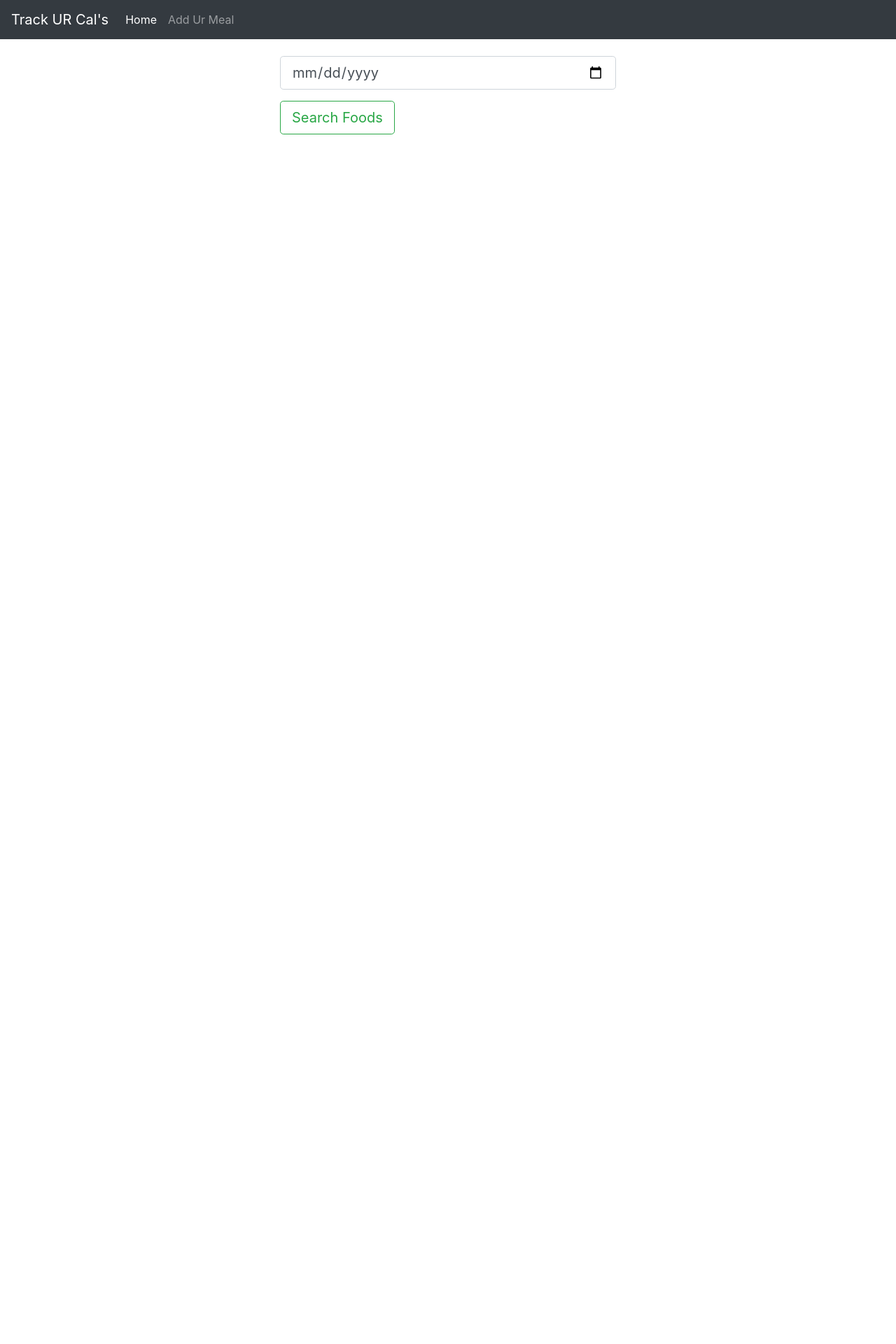
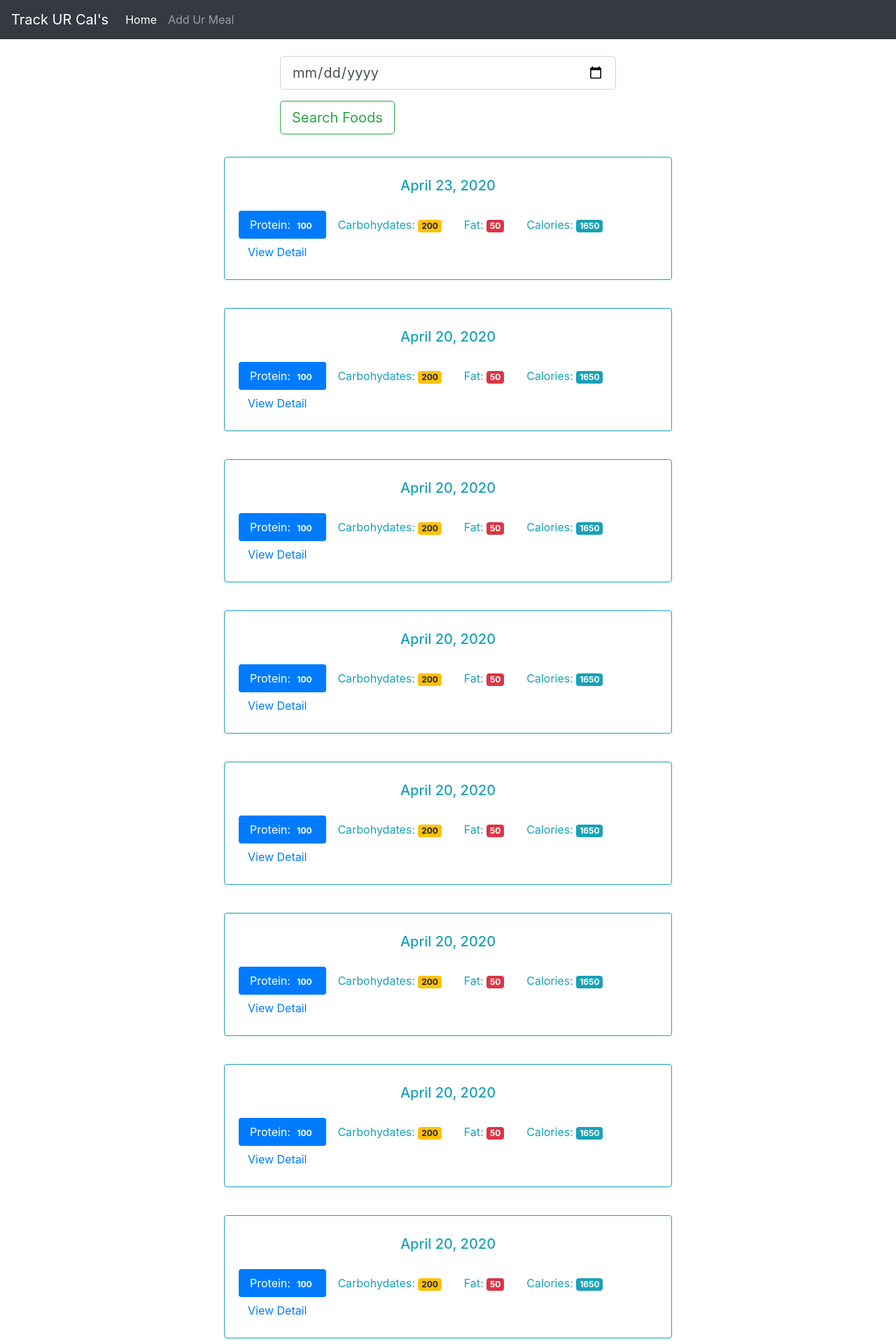
Before and after one commit to Krom121/food-tracker, a Flask app: page / in a window 1280 px wide. Shown: the top 1920 px of the page at 70% size. Before the commit the page ends 192 px from the top, so only its background shows below. Run offline with Flask 2, Linux system fonts and the light colour scheme; data comes from the database, SQL or seed files in the repository; both versions use the stored data as it was after the commit; some libraries are stand-ins or nearby versions.

Commit message:
added links for view detail

```diff
--- a/app.py
+++ b/app.py
@@ -25,7 +25,7 @@ def close_db(error):
 
 @app.route('/', methods=['GET', 'POST'])
 def index():
-    date_results = []
+
     db = get_db()
     # Search by date function on index search bar
     if request.method == 'POST':
@@ -37,19 +37,20 @@ def index():
         db.execute('insert into log_date (entry_date) values (?)', [database_date])
         db.commit()
 
-        # Query date from database for use in the index page
-        cur = db.execute('select entry_date from log_date order by entry_date desc')
-        # Get all dates from database
-        results = cur.fetchall()
+    # Query date from database for use in the index page
+    cur = db.execute('select entry_date from log_date order by entry_date desc')
+    # Get all dates from database
+    results = cur.fetchall()
 
+    date_results = []
+    # For loop to add new date format to April 19, 2020
+    for i in results:
+        single_date = {}
+        single_date['entry_date'] = i['entry_date']
+        d = datetime.strptime(str(i['entry_date']), '%Y%m%d')
+        single_date['date_result'] = datetime.strftime(d, '%B %d, %Y')
 
-        for i in results:
-            single_date = {}
-
-            d = datetime.strptime(str(i['entry_date']), '%Y%m%d')
-            single_date['entry_date'] = datetime.strftime(d, '%B %d, %Y')
-
-            date_results.append(single_date)
+        date_results.append(single_date)
 
     return render_template('home.html', title='Welcome', results=date_results)
 
@@ -63,12 +64,11 @@ def view(date):
 
     if request.method == 'POST':
     # POST food id and log_date_id into food_date table
-        db.execute('insert into food_date (food_id, log_date_id) values (?, ?)', \
-            [request.form['food-select'], date_result['id']])
+        db.execute('insert into food_date (food_id, log_date_id) values (?, ?)', [request.form['food-select'], date_result['id']])
         db.commit()
     # format the date from 20200419 to April 19, 2020
     d = datetime.strptime(str(date_result['entry_date']), '%Y%m%d')
-    result_date = datetime.strftime(d, '%B %d, %Y')
+    date_results = datetime.strftime(d, '%B %d, %Y')
     # query database for foods in database
     food_cur = db.execute('select id, name from food')
     # GET all foods from datebase
@@ -93,7 +93,7 @@ def view(date):
         totals['calories'] += food['calories']
 
 
-    return render_template('day.html', title='Food By Date', date=result_date, food_results=food_results, log_results=log_results, totals=totals)
+    return render_template('day.html', title='Food By Date', entry_date=date_result['entry_date'], date_results=date_results, food_results=food_results, log_results=log_results, totals=totals)
 
 @app.route('/food', methods=['GET', 'POST'])
 def food():
--- a/templates/day.html
+++ b/templates/day.html
@@ -7,13 +7,13 @@
           <div class="card mt-5">
             <div class="card-header">
             <!-- pass in the date form the view function  -->
-              <h3 class="card-title">{{ date }}</h3>
+              <h3 class="card-title">{{ date_results }}</h3>
             </div>
 
             <div class="card-body">
 
 
-              <form method="POST" action="{{ url_for('view', date='20200419') }}">
+              <form method="POST" action="{{ url_for('view', date=entry_date) }}">
                 <div class="form-group">
                   <select class="form-control" name="food-select">
                     {% for food in food_results %}
--- a/templates/home.html
+++ b/templates/home.html
@@ -11,13 +11,13 @@
       {% for r in results %}
     <div class="card border-info mt-4 mb-3" style="width: 100%; text-align: center;">
         <div class="card-body text-info">
-          <h5 class="card-title mt-2 mb-4">{{ r.entry_date }}</h5>
+          <h5 class="card-title mt-2 mb-4">{{ r.date_result }}</h5>
           <ul class="nav nav-pills" role="tablist">
             <li class="nav-item"><a class="nav-link active">Protein: <span class="badge">100</span></a></li>
             <li class="nav-item"><a class="nav-link">Carbohydates: <span class="badge badge-warning">200</span></a></li>
             <li class="nav-item" ><a class="nav-link">Fat: <span class="badge badge-danger">50</span></a></li>
             <li class="nav-item"><a class="nav-link">Calories: <span class="badge badge-info">1650</span></a></li>
-            <li class="nav-item"><a href="#" type="button" class="btn btn-link">View Detail</a></li>
+            <li class="nav-item"><a href="{{ url_for('view', date=r.entry_date) }}" type="button" class="btn btn-link">View Detail</a></li>
           </ul>
         </div>
       </div>
@@ -26,3 +26,74 @@
   </div>
 </div>
 {% endblock %}
+<!DOCTYPE html>
+<html lang="en">
+  <head>
+    <meta charset="utf-8">
+    <meta http-equiv="X-UA-Compatible" content="IE=edge">
+    <meta name="viewport" content="width=device-width, initial-scale=1">
+
+    <title>Food Tracker | Home</title>
+
+    <!-- Bootstrap core CSS -->
+    <link href="{{ url_for('static', filename='bootstrap.min.css') }}" rel="stylesheet">
+    <!-- Custom styles for this template -->
+    <link href="{{ url_for('static', filename='theme.css') }}" rel="stylesheet">
+
+  </head>
+
+  <body>
+
+    <nav class="navbar navbar-inverse navbar-fixed-top">
+      <div class="container">
+        <div class="navbar-header">
+          <a class="navbar-brand" href="#">Food Tracker</a>
+        </div>
+        <div id="navbar" class="navbar-collapse collapse">
+          <ul class="nav navbar-nav">
+            <li class="active"><a href="#">Home</a></li>
+            <li><a href="#">Add Food Item</a></li>
+          </ul>
+        </div>
+      </div>
+    </nav>
+
+    <div class="container theme-showcase col-sm-6 col-sm-offset-3" role="main">
+
+      <div class="row">
+        <div>
+          <form method="POST" action="/">
+            <div class="form-group">
+              <label for="new-day">New Day</label>
+              <input type="date" class="form-control" name="date" id="new-day">
+            </div>
+
+            <button type="submit" class="btn btn-primary">Add</button>
+          </form>
+
+          <div class="page-header"></div>
+
+          {% for r in results %}
+          <div class="panel panel-primary">
+            <div class="panel-heading">
+              <h3 class="panel-title">{{ r.pretty_date }}</h3>
+            </div>
+            <div class="panel-body">
+              <ul class="nav nav-pills" role="tablist">
+                <li><a>Protein: <span class="badge">100</span></a></li>
+                <li><a>Carbohydates: <span class="badge">200</span></a></li>
+                <li><a>Fat: <span class="badge">50</span></a></li>
+                <li><a>Calories: <span class="badge">1650</span></a></li>
+                <li><a href="{{ url_for('view', date=r.entry_date) }}" type="button" class="btn btn-link">View Detail</a></li>
+              </ul>
+            </div>
+          </div>
+          {% endfor %}
+        </div>
+      </div>
+
+    </div>
+
+  </body>
+
+</html>
```
Also changed, not shown: food_log.db.
